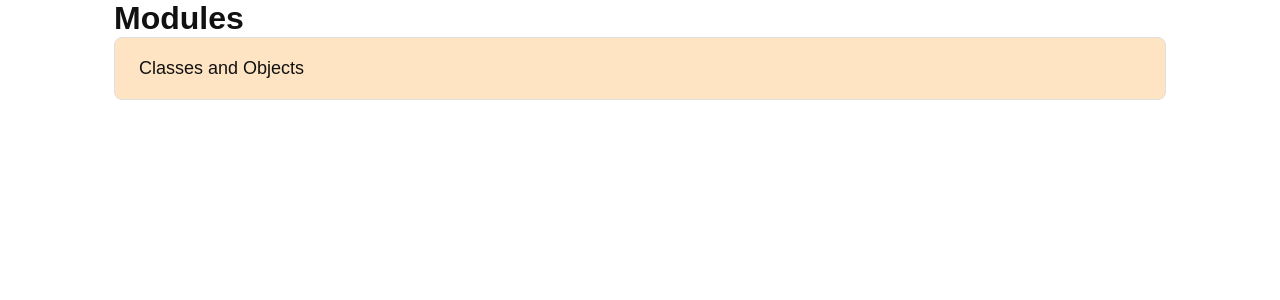
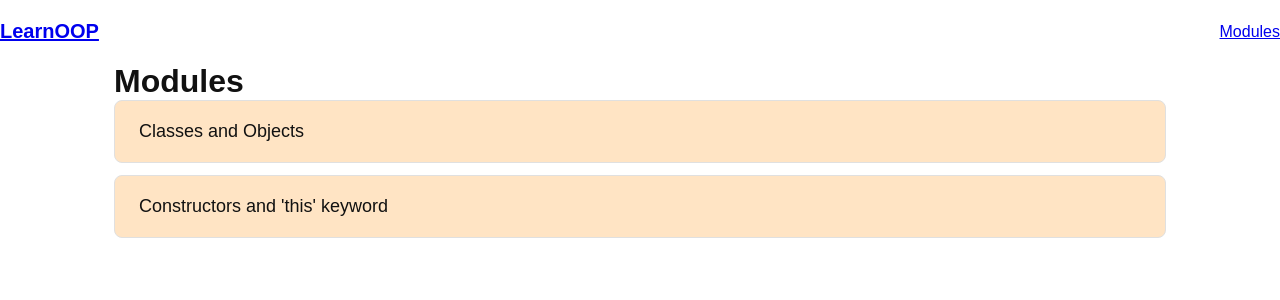
Before and after one commit to nbkurian11/learn-oop, a Next.js app: page /modules in a window 1280 px wide. Shown: the top 300 px of the page. Built offline with nearby package versions, Linux system fonts and the light colour scheme.

Commit message:
completed lesson 1 content and added navbar

```diff
--- a/src/app/layout.js
+++ b/src/app/layout.js
@@ -1,28 +1,21 @@
-import { Geist, Geist_Mono } from "next/font/google";
-import "./globals.css";
-
-const geistSans = Geist({
-  variable: "--font-geist-sans",
-  subsets: ["latin"],
-});
-
-const geistMono = Geist_Mono({
-  variable: "--font-geist-mono",
-  subsets: ["latin"],
-});
+import Link from "next/link"
+import "./globals.css"
 
 export const metadata = {
-  title: "Create Next App",
-  description: "Generated by create next app",
-};
+  title: "LearnOOP",
+  description: "Learn Object Oriented Programming in Java",
+}
 
 export default function RootLayout({ children }) {
   return (
-    <html
-      lang="en"
-      className={`${geistSans.variable} ${geistMono.variable} h-full antialiased`}
-    >
-      <body className="min-h-full flex flex-col">{children}</body>
+    <html lang="en">
+      <body>
+        <nav className="navbar">
+          <Link href="/" className="logo">LearnOOP</Link>
+          <Link href="/modules">Modules</Link>
+        </nav>
+        {children}
+      </body>
     </html>
-  );
+  )
 }
--- a/src/app/modules/page.js
+++ b/src/app/modules/page.js
@@ -2,7 +2,8 @@ import Link from "next/link"
 
 export default function Modules() {
 const modules = [
-  {number: 1, name: "Classes and Objects"}
+  {number: 1, name: "Classes and Objects"},
+  {number: 2, name: "Constructors and 'this' keyword"}
 ]
 return (
         <main className = "container">
```
Also changed, not shown: src/app/data/lessons.js (+14 -1 lines).
